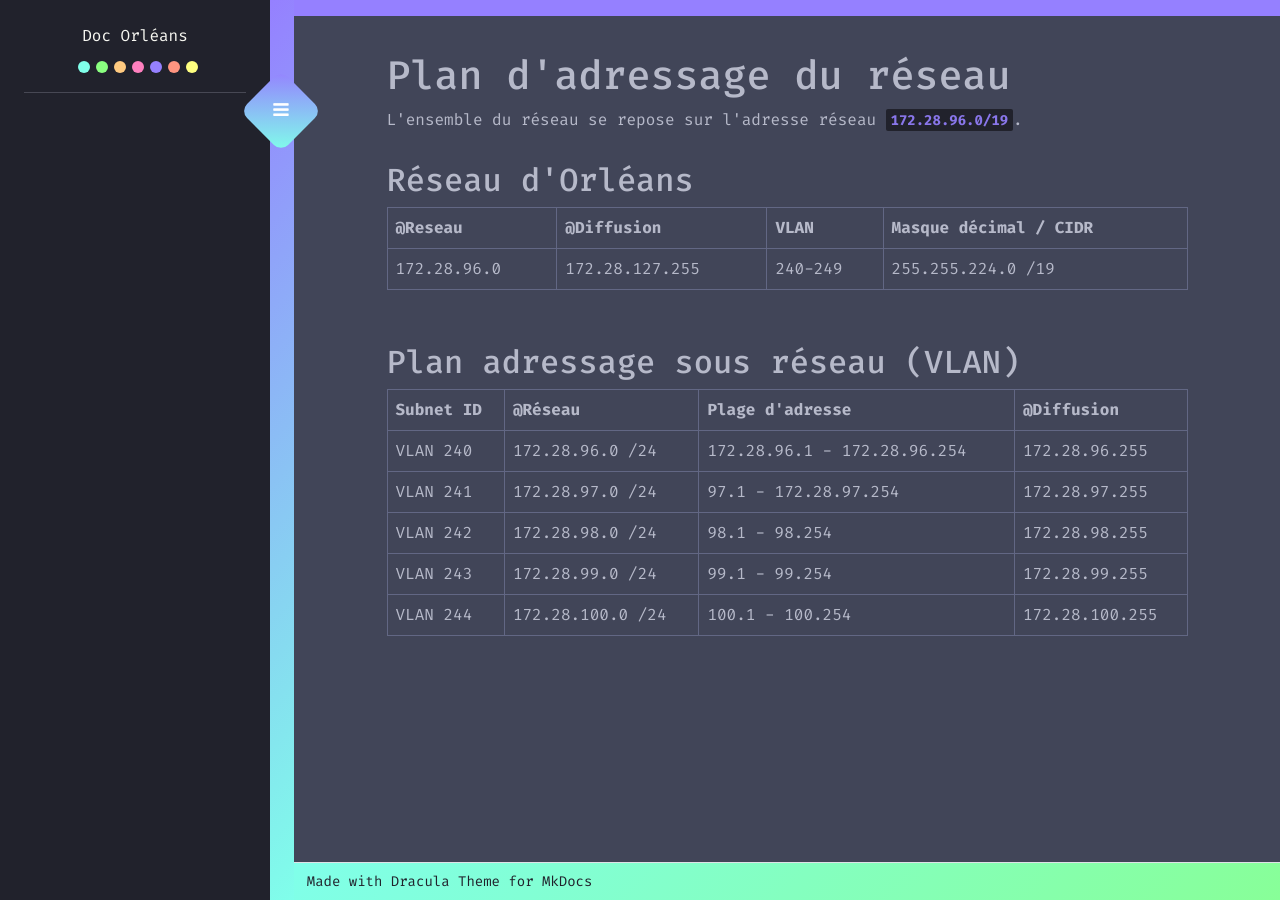
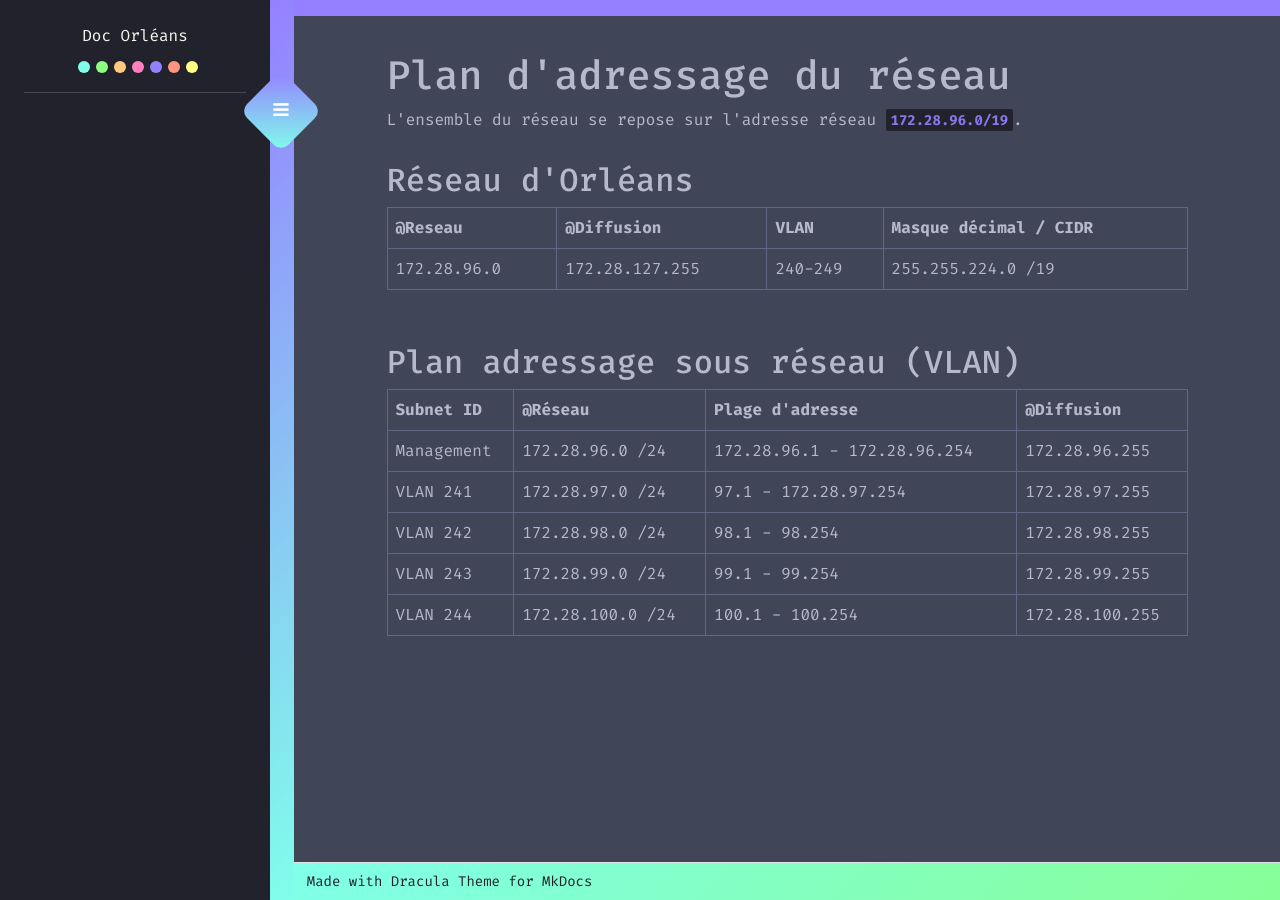
Before and after one commit to eRaETatsuya/OrleansSIO.github.io, an MkDocs documentation site: the page built from docs/index.md, in a window 1280 px wide. Built offline with MkDocs 1.6.1 and Material for MkDocs 9.7.7, drawn with Linux system fonts in a browser that asks for light colours.

Commit message:
Update index.md

```diff
--- a/docs/index.md
+++ b/docs/index.md
@@ -14,7 +14,7 @@
 
 | Subnet ID | @Réseau | Plage d'adresse | @Diffusion|
 |-----------|---------|-----------------|-----------|
-| VLAN 240 |172.28.96.0 /24| 172.28.96.1 - 172.28.96.254 | 172.28.96.255|
+| Management |172.28.96.0 /24| 172.28.96.1 - 172.28.96.254 | 172.28.96.255|
 |  VLAN 241 | 172.28.97.0 /24| 97.1 - 172.28.97.254 |172.28.97.255|
 |  VLAN 242 |   172.28.98.0 /24 | 98.1 - 98.254 |172.28.98.255|
 |  VLAN 243 |  172.28.99.0 /24 | 99.1 - 99.254 | 172.28.99.255 |
```
